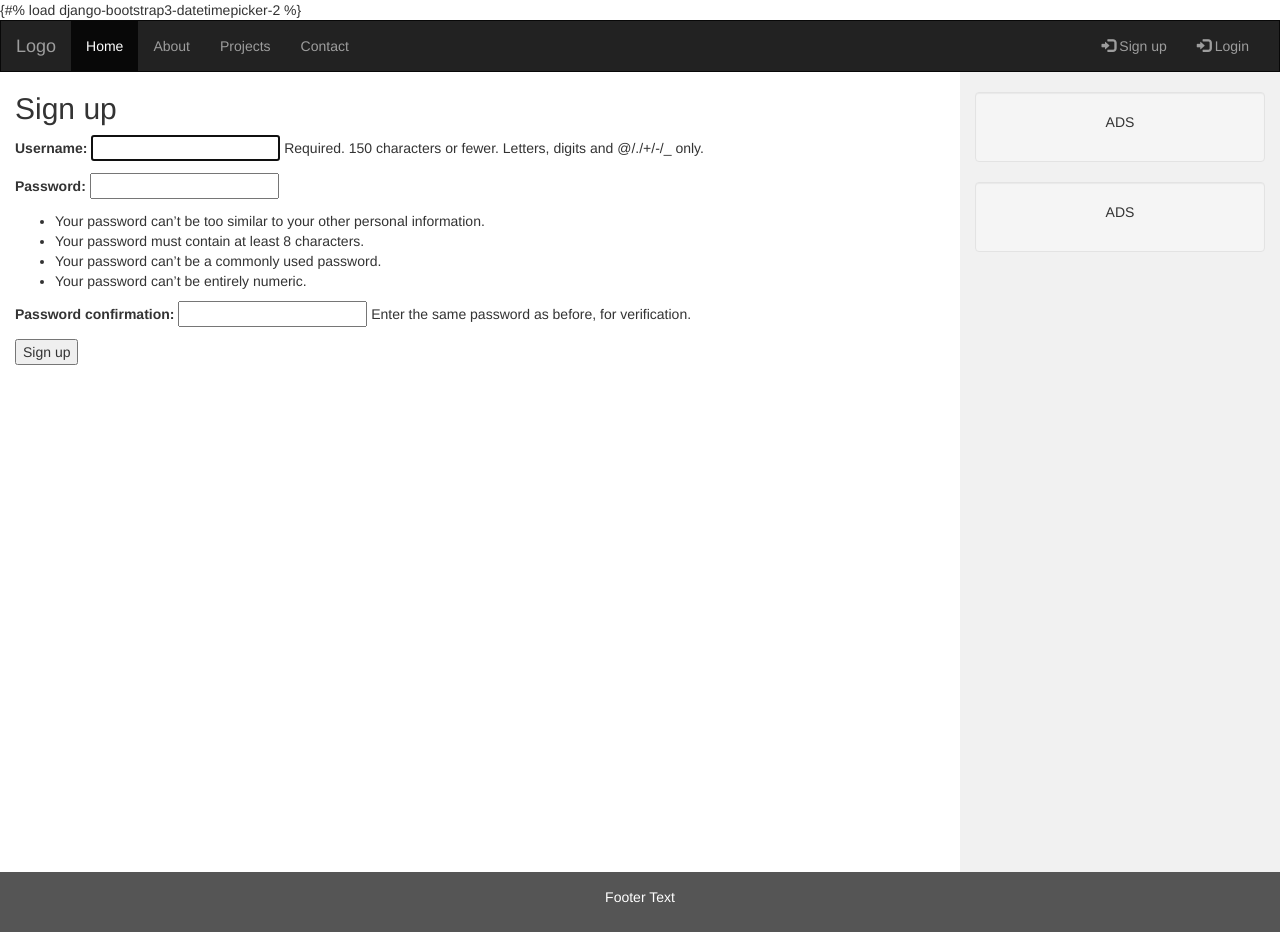
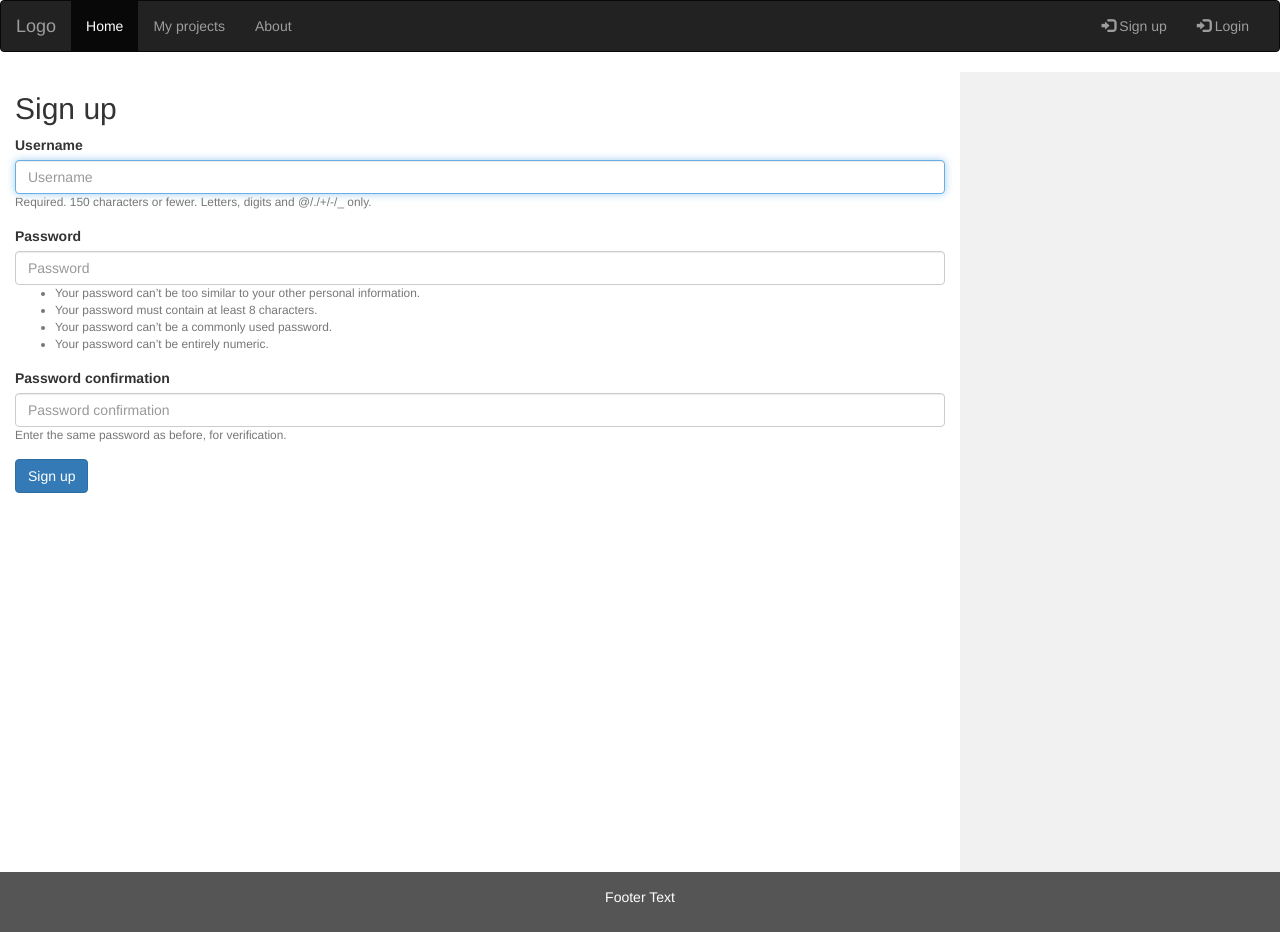
Before and after one commit to HE-Arc/MyLittleCalendar, a Django app: page /signup/ in a window 1280 px wide. Run offline with Django 3.2, Linux system fonts and the light colour scheme; some libraries are stand-ins or nearby versions.

Commit message:
Amélioration login, sign up, base.html. Suppression doublon sign up et routing correcte pour le deuxième sign up. Ajout des boostrapform sur login et sign up.

```diff
--- a/mylittlecalendar/authentication/templates/registration/signup.html
+++ b/mylittlecalendar/authentication/templates/registration/signup.html
@@ -1,11 +1,23 @@
 {% extends 'base.html' %}
 {% block content %}
+
+{% load staticfiles %}
+{# Load the tag library #}
+{% load bootstrap3 %}
+
+{# Load CSS and JavaScript #}
+{% bootstrap_css %}
+{% bootstrap_javascript %}
+
+{# Display django.contrib.messages as Bootstrap alerts #}
+{% bootstrap_messages %}
 
   <h2>Sign up</h2>
   <form method="post">
     {% csrf_token %}
-    {{ form.as_p }}
-    <button type="submit">Sign up</button>
+    <!--{{ form.as_p }}-->
+    {% bootstrap_form form %}
+    <button type="submit" class="btn btn-primary">Sign up</button>
   </form>
 
 {% endblock %}
--- a/mylittlecalendar/authentication/templates/signup.html
+++ /dev/null
@@ -1,11 +0,0 @@
-{% extends 'base.html' %}
-{% block content %}
-
-  <h2>Sign up</h2>
-  <form method="post">
-    {% csrf_token %}
-    {{ form.as_p }}
-    <button type="submit">Sign up</button>
-  </form>
-
-{% endblock %}
--- a/mylittlecalendar/authentication/urls.py
+++ b/mylittlecalendar/authentication/urls.py
@@ -2,12 +2,12 @@ from django.urls import path
 from django.contrib import admin
 from django.conf.urls import include
 
-from authentication import views as v
-from home import views
+#from authentication import views as v
+from authentication import views
 
 urlpatterns = [
     #path('', views.index, name='index'),
     path('admin/', admin.site.urls),
     path('accounts/', include('django.contrib.auth.urls')),
-    path('signup/', v.signup, name='signup'),
+    path('signup/', views.signup, name='signup'),
 ]
--- a/mylittlecalendar/authentication/views.py
+++ b/mylittlecalendar/authentication/views.py
@@ -16,6 +16,6 @@ def signup(request):
             return redirect('index')
     else:
         form = UserCreationForm()
-    return render(request, 'signup.html', {'form': form})
+    return render(request, 'registration/signup.html', {'form': form})
 
     #https://simpleisbetterthancomplex.com/tutorial/2017/02/18/how-to-create-user-sign-up-view.html
--- a/mylittlecalendar/home/templates/home/event_form.html
+++ b/mylittlecalendar/home/templates/home/event_form.html
@@ -18,7 +18,7 @@
   {% csrf_token %}
     <!--{{ form.as_p }}-->
     {% bootstrap_form form %}
-    <input type="submit" value="Save" />
+    <input type="submit" value="Save" class="btn btn-primary" />
 </form>
 
 </div>
--- a/mylittlecalendar/templates/base.html
+++ b/mylittlecalendar/templates/base.html
@@ -1,13 +1,14 @@
 {% load staticfiles %}
 {# Load the tag library #}
 {% load bootstrap3 %}
-{#% load django-bootstrap3-datetimepicker-2 %}
+
 {# Load CSS and JavaScript #}
 {% bootstrap_css %}
 {% bootstrap_javascript %}
 
 {# Display django.contrib.messages as Bootstrap alerts #}
 {% bootstrap_messages %}
+
 <!DOCTYPE html>
 <html lang="en">
   <head>
@@ -25,22 +26,22 @@
             <span class="icon-bar"></span>
             <span class="icon-bar"></span>
           </button>
-          <a class="navbar-brand" href="#">Logo</a>
+          <a class="navbar-brand" href="/">Logo</a>
         </div>
         <div class="collapse navbar-collapse" id="myNavbar">
           <ul class="nav navbar-nav">
-            <li class="active"><a href="#">Home</a></li>
+            <li class="active"><a href="/">Home</a></li>
+            <li><a href="#">My projects</a></li>
             <li><a href="#">About</a></li>
-            <li><a href="#">Projects</a></li>
-            <li><a href="#">Contact</a></li>
+
           </ul>
           <ul class="nav navbar-nav navbar-right">
             {% if user.is_authenticated %}
-               <li>User: {{ user.get_username }}</li>
-               <li><a href="{% url 'logout'%}"><span class="glyphicon glyphicon-log-out"></span> Logout {{ user.get_username }}</a></li>
+               <li><a href="{% url 'index'%}"> {{ user.get_username }} </a></li>
+               <li><a href="{% url 'logout'%}"><span class="glyphicon glyphicon-log-out"></span> Logout </a></li>
             {% else %}
-               <li><a href="{% url 'signup'%}"><span class="glyphicon glyphicon-log-in"></span> Sign up</a></li>
-               <li><a href="{% url 'login'%}"><span class="glyphicon glyphicon-log-in"></span> Login</a></li>
+               <li><a href="{% url 'signup'%}"><span class="glyphicon glyphicon-log-in"></span> Sign up </a></li>
+               <li><a href="{% url 'login'%}"><span class="glyphicon glyphicon-log-in"></span> Login </a></li>
             {% endif %}
           </ul>
         </div>
@@ -54,12 +55,6 @@
         </div>
         <div class="col-sm-3 sidenav">
           {% block sidenav %}{% endblock %}
-          <div class="well">
-            <p>ADS</p>
-          </div>
-          <div class="well">
-            <p>ADS</p>
-          </div>
         </div>
       </div>
     </div>
```
Also changed, not shown: mylittlecalendar/authentication/templates/registration/login.html (+16 -3 lines).
